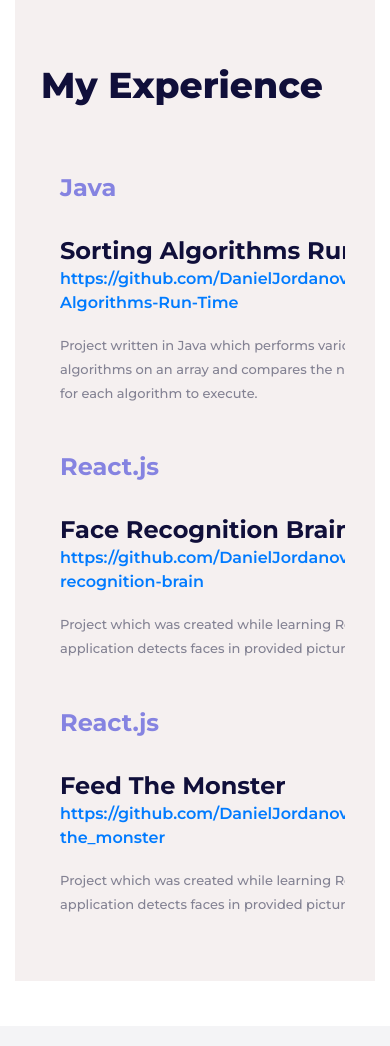
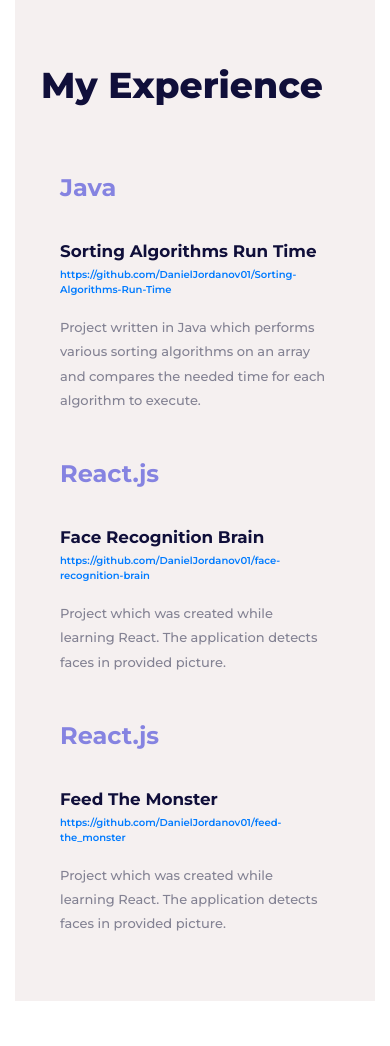
Before and after one commit to DanielJordanov01/personal-portfo, a Python web app: template templates/experience.html in a window 390 px wide. Shown: the part 791-1837 px from the top of the page. Before the commit the page ends 1703 px from the top, so only its background shows below. Run offline with Jinja, Linux system fonts and the light colour scheme; the template is opened without the code that fills it, so the values that code supplies are empty; some libraries are stand-ins or nearby versions.

Commit message:
fix responsive issues

```diff
--- a/static/styles/experience_responsive.css
+++ b/static/styles/experience_responsive.css
@@ -340,7 +340,15 @@
 
 @media only screen and (max-width: 539px)
 {
-
+	.exp_title {
+		font-size: 1.3em;
+	}
+	.exp_subtitle {
+		font-size: 14px
+	}
+	.exp_text {
+		font-size: 12px;
+	}
 }
 
 /************
@@ -367,5 +375,15 @@
 
 @media only screen and (max-width: 400px)
 {
+	.exp_title {
+		font-size: 1.2em;
+		line-height: 1.1
+	}
+	.exp_subtitle {
+		font-size: 10px
+	}
 
+	.exp_text {
+		font-size: 12px;
+	}
 }
```
